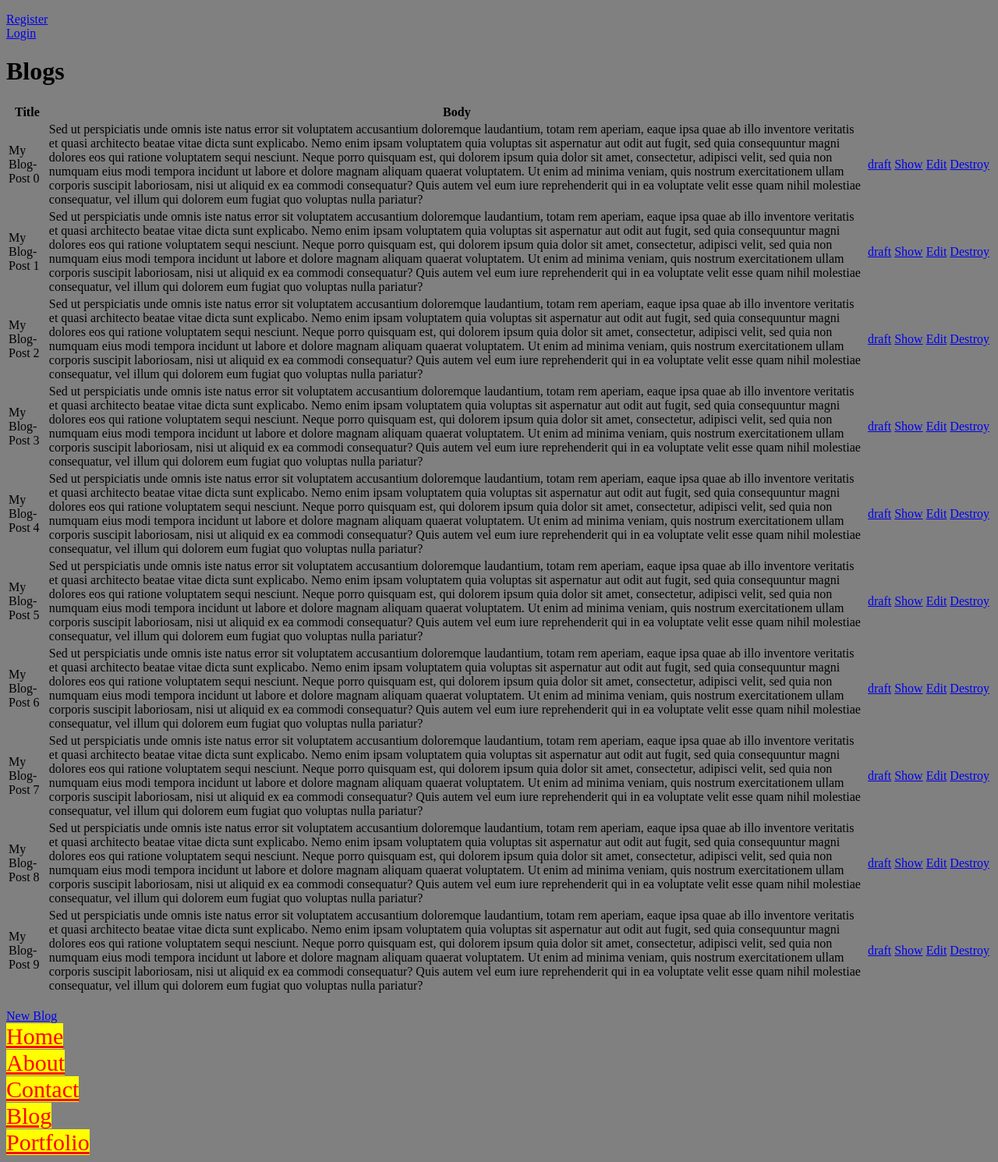
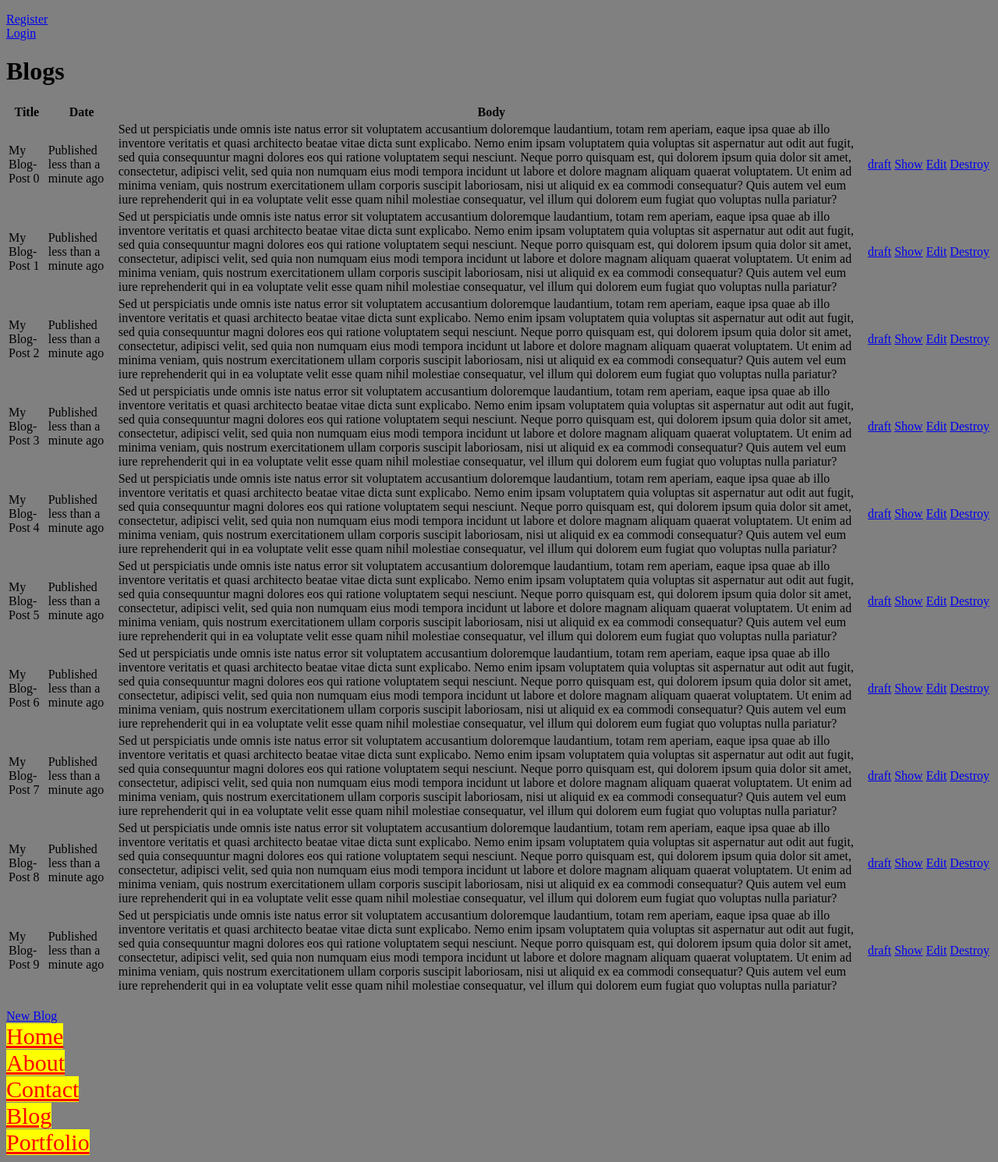
Before and after one commit to JanMeckelholt/devcamp-portfolio, a Rails app: page /blogs in a window 1280 px wide. Shown: the whole page at 78% size. Run offline with Rails 7, Linux system fonts and the light colour scheme; data comes from the database, SQL or seed files in the repository; style sheets or scripts are compiled from the project's sources; some libraries are stand-ins or nearby versions.

Commit message:
Helper methods

```diff
--- a/app/views/blogs/_blog.html.erb
+++ b/app/views/blogs/_blog.html.erb
@@ -1,5 +1,6 @@
       <tr>
         <td><%= blog.title %></td>
+        <td>Published <%= distance_of_time_in_words(blog.created_at, Time.now) %> ago</td>
         <td><%= blog.body %></td>
         <td><%= link_to blog.status, toggle_status_blog_path(blog) %></td>
         <td><%= link_to 'Show', blog %></td>
--- a/app/views/blogs/index.html.erb
+++ b/app/views/blogs/index.html.erb
@@ -6,6 +6,7 @@
   <thead>
     <tr>
       <th>Title</th>
+      <th>Date</th>
       <th>Body</th>
       <th colspan="4"></th>
     </tr>
--- a/app/views/pages/contact.html.erb
+++ b/app/views/pages/contact.html.erb
@@ -1,2 +1,2 @@
 <h1>Pages#contact</h1>
-<p>Find me in app/views/pages/contact.html.erb</p>
+<p><%= number_to_phone "01705555555" %></p>
```
